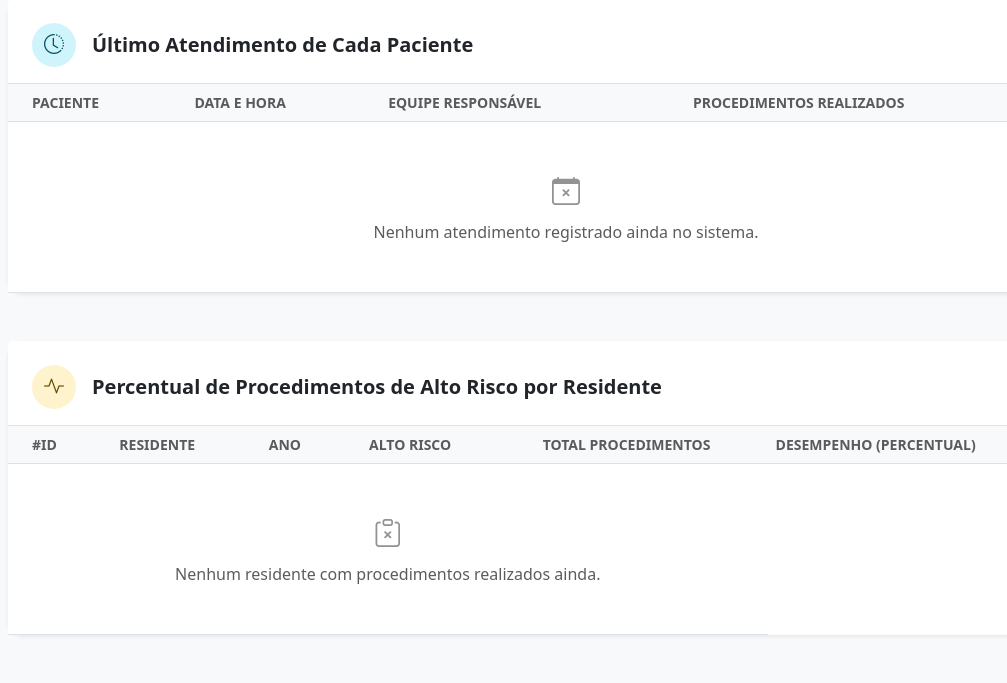
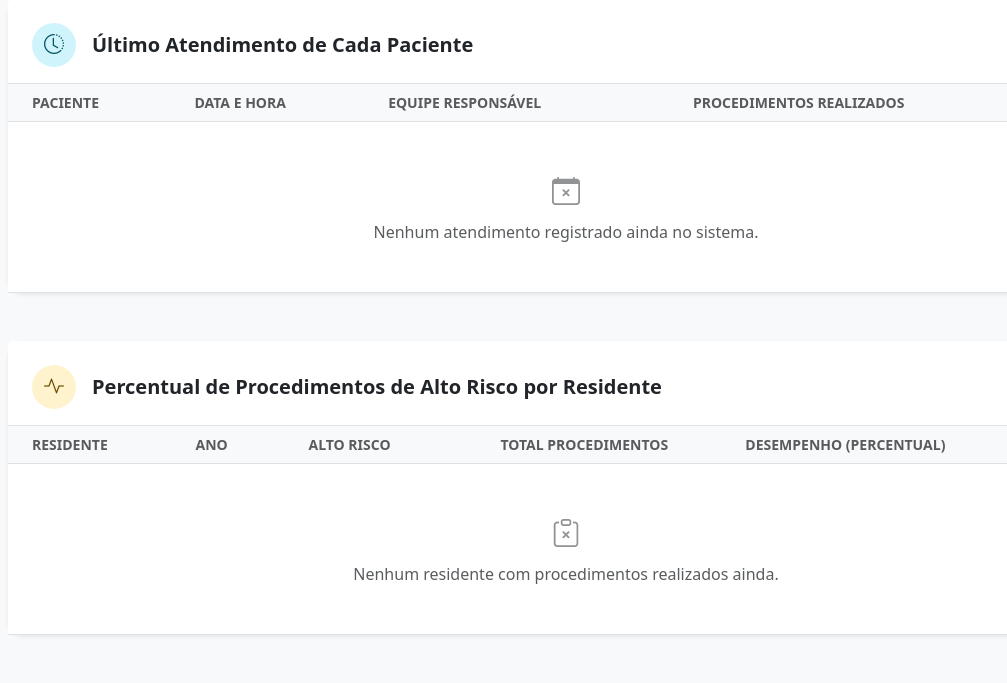
Before and after one commit to antoniofpneto/Sistema-de-Gestao-Hospitalar-Dra-Yuska-Maritan-Brito-Projeto-Banco-de-Dados-, a Flask app: page /consultas-avancadas in a window 1280 px wide; the page is wider, and only the part inside the window is pictured. Shown: the part 593-1276 px from the top of that part, without its empty margins (74-1081 px from the left). Run offline with Flask 3, Linux system fonts and the light colour scheme; data that the repository does not hold is empty; some libraries are stand-ins or nearby versions.

Commit message:
refactor(consultas avançadas): Remodelamento da tabela de procedmentos de audo risco

```diff
--- a/app/templates/consultas_avancadas.html
+++ b/app/templates/consultas_avancadas.html
@@ -139,7 +139,6 @@
             <table class="table table-hover align-middle mb-0 custom-table">
                 <thead class="table-light">
                     <tr>
-                        <th class="ps-4 text-uppercase small text-muted fw-semibold">#ID</th>
                         <th class="ps-4 text-uppercase small text-muted fw-semibold">Residente</th>
                         <th class="text-uppercase small text-muted fw-semibold">Ano</th>
                         <th class="text-center text-uppercase small text-muted fw-semibold">Alto Risco</th>
```
